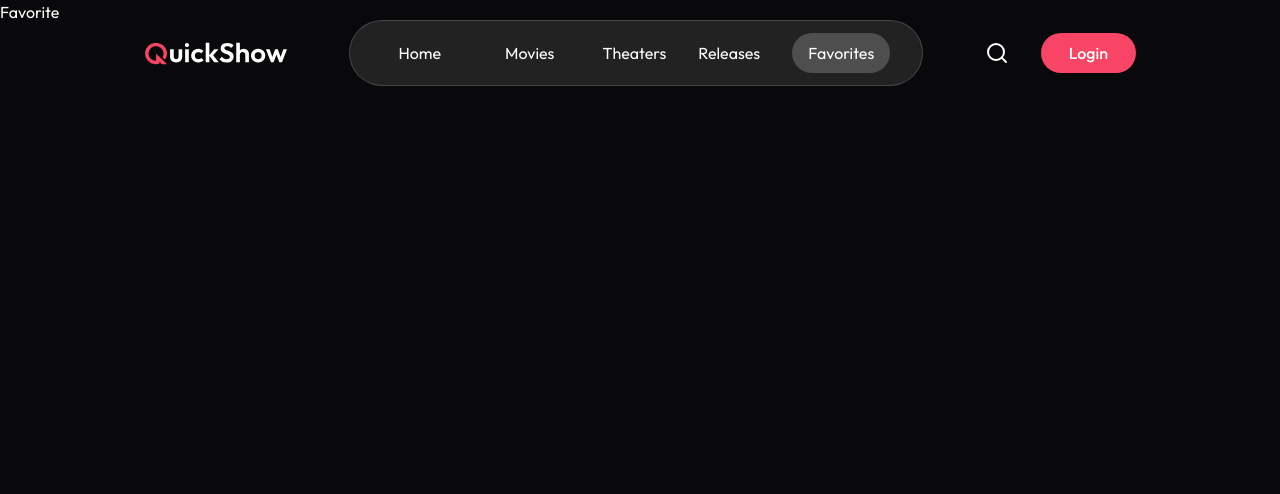
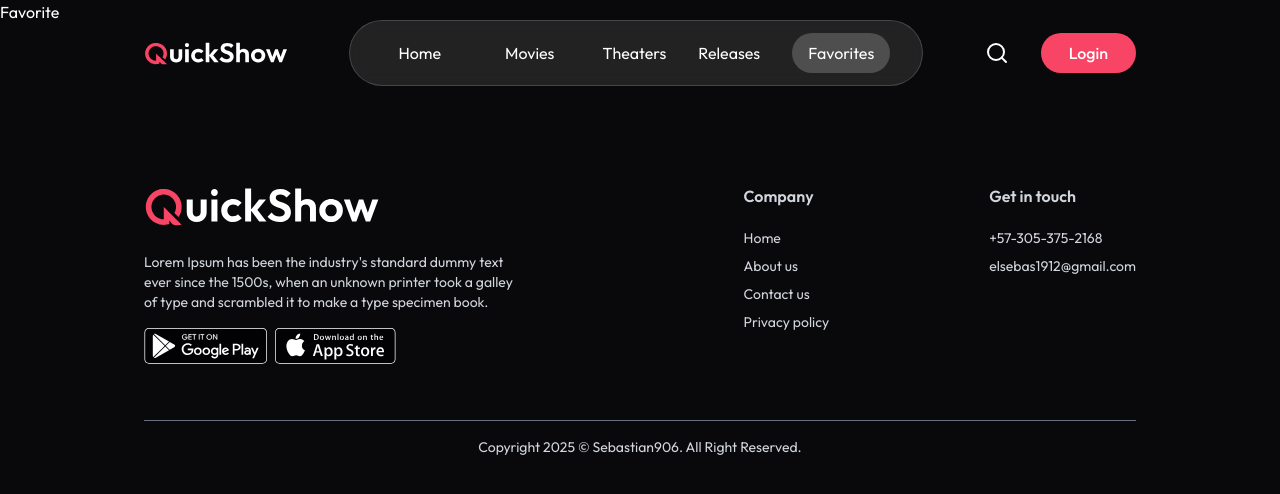
Before and after one commit to Sebastian906/Quickshow-FullStack, a React (Vite) app in the folder client/: page /favorites in a window 1280 px wide. Shown: the top 494 px of the page. Built offline with nearby package versions, Linux system fonts and the light colour scheme; no server answers.

Commit message:
Integración de Footer en la página principal

```diff
--- a/client/src/components/Footer.jsx
+++ b/client/src/components/Footer.jsx
@@ -1,10 +1,42 @@
-import React from 'react'
+import { assets } from '../assets/assets'
 
 const Footer = () => {
     return (
-        <div>
-
-        </div>
+        <footer className="px-6 md:px-16 lg:px-36 mt-40 w-full text-gray-300">
+            <div className="flex flex-col md:flex-row justify-between w-full gap-10 border-b border-gray-500 pb-14">
+                <div className="md:max-w-96">
+                    <img alt="" class="h-11" src={assets.logo} />
+                    <p className="mt-6 text-sm">
+                        Lorem Ipsum has been the industry's standard dummy text ever since the 1500s, when an unknown printer took a galley of type and scrambled it to make a type specimen book.
+                    </p>
+                    <div className="flex items-center gap-2 mt-4">
+                        <img src={assets.googlePlay} alt="google play" className="h-9 w-auto" />
+                        <img src={assets.appStore} alt="app store" className="h-9 w-auto" />
+                    </div>
+                </div>
+                <div className="flex-1 flex items-start md:justify-end gap-20 md:gap-40">
+                    <div>
+                        <h2 className="font-semibold mb-5">Company</h2>
+                        <ul className="text-sm space-y-2">
+                            <li><a href="#">Home</a></li>
+                            <li><a href="#">About us</a></li>
+                            <li><a href="#">Contact us</a></li>
+                            <li><a href="#">Privacy policy</a></li>
+                        </ul>
+                    </div>
+                    <div>
+                        <h2 className="font-semibold mb-5">Get in touch</h2>
+                        <div className="text-sm space-y-2">
+                            <p>+57-305-375-2168</p>
+                            <p>elsebas1912@gmail.com</p>
+                        </div>
+                    </div>
+                </div>
+            </div>
+            <p className="pt-4 text-center text-sm pb-5">
+                Copyright {new Date().getFullYear()} © <a href="https://prebuiltui.com">Sebastian906</a>. All Right Reserved.
+            </p>
+        </footer>
     )
 }
 
```
